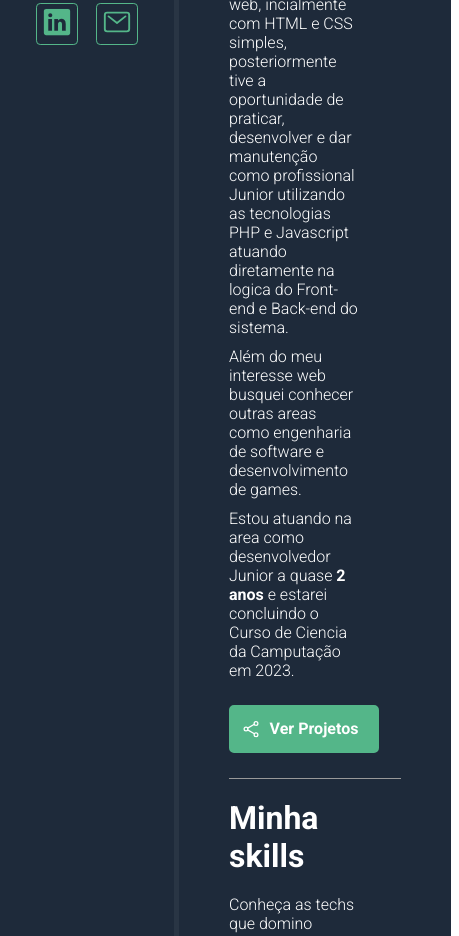
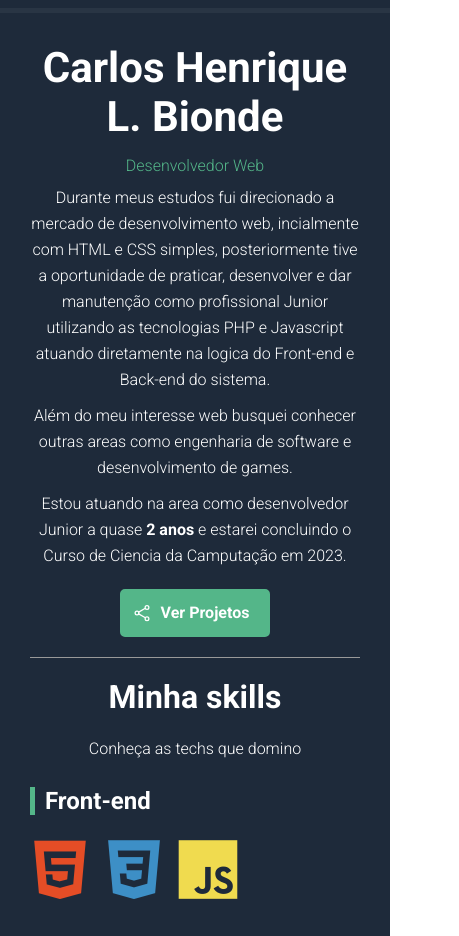
Before and after one commit to chbionde/chbionde.github.io, a plain HTML site: page index.html in a window 390 px wide. Shown: the part 380-1316 px from the top of the page, 459 px wide, since content can reach past the window. Drawn offline with nearby package versions, Linux system fonts and the light colour scheme.

Commit message:
Parametrizando responsividade ao projeto

```diff
--- /dev/null
+++ b/css/styles.mobile.css
@@ -0,0 +1,42 @@
+@media(max-width: 820px) {
+    #container {
+        flex-direction: column;
+    }
+
+    #bio-container {
+        min-height: auto;
+        border-right: none;
+        border-bottom: 5px solid var(--bio-border-color);
+    }
+
+    #bio-container p {
+        max-width: 60%;
+        margin: 10px auto;
+    }
+
+    #about-container {
+        text-align: center;
+        padding: 30px;
+    }
+
+    #about-container .description {
+        margin: 10px auto;
+        max-width: 100%;
+        line-height: 26px;
+    }
+
+    #btn-project {
+        margin: 20px auto;
+    }
+
+    .skills-box {
+        flex: 1 1 100%;
+        max-width: 100%;
+        margin-bottom: 40px;
+        text-align: left;
+    }
+
+    .skills-box i {
+        font-size: 60px;
+    }
+}
--- a/index.html
+++ b/index.html
@@ -10,6 +10,7 @@
     <link rel="stylesheet" href="css/bio_styles.css">
     <link rel="stylesheet" href="css/about_styles.css">
     <link rel="stylesheet" href="css/styles.class.css">
+    <link rel="stylesheet" href="css/styles.mobile.css">
     <!-- GOOGLE FONTS -->
     <link rel="preconnect" href="https://fonts.googleapis.com">
     <link rel="preconnect" href="https://fonts.gstatic.com" crossorigin>
@@ -29,8 +30,6 @@
                 <ul>
                     <li><a href="" target="_blank"><ion-icon name="logo-facebook"></ion-icon></a></li>
                     <li><a href="" target="_blank"><ion-icon name="logo-instagram"></ion-icon></a></li>
-                </ul>
-                <ul>
                     <li><a href="" target="_blank"><ion-icon name="logo-linkedin"></ion-icon></a></li>
                     <li><a href="mailto:bionde.trab@gmail.com"><ion-icon name="mail-outline"></ion-icon></a></li>
                 </ul>
```
